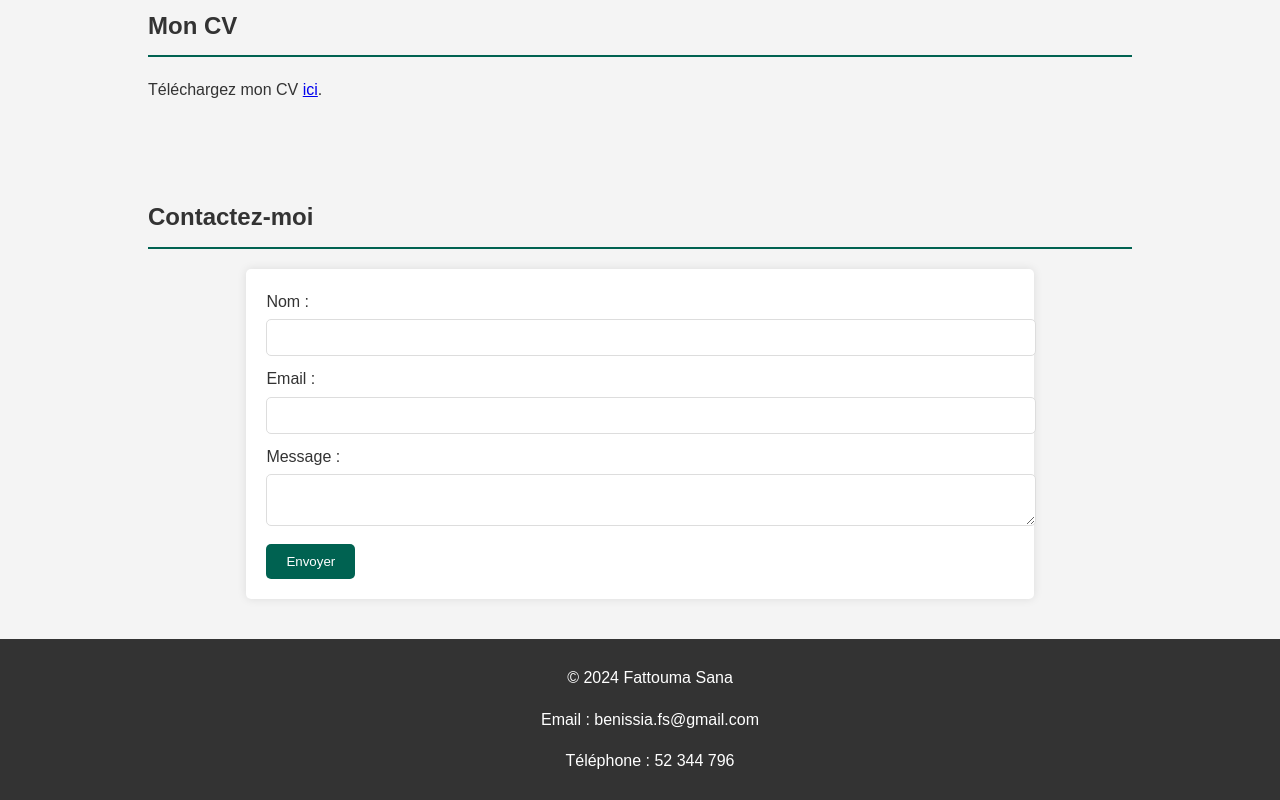
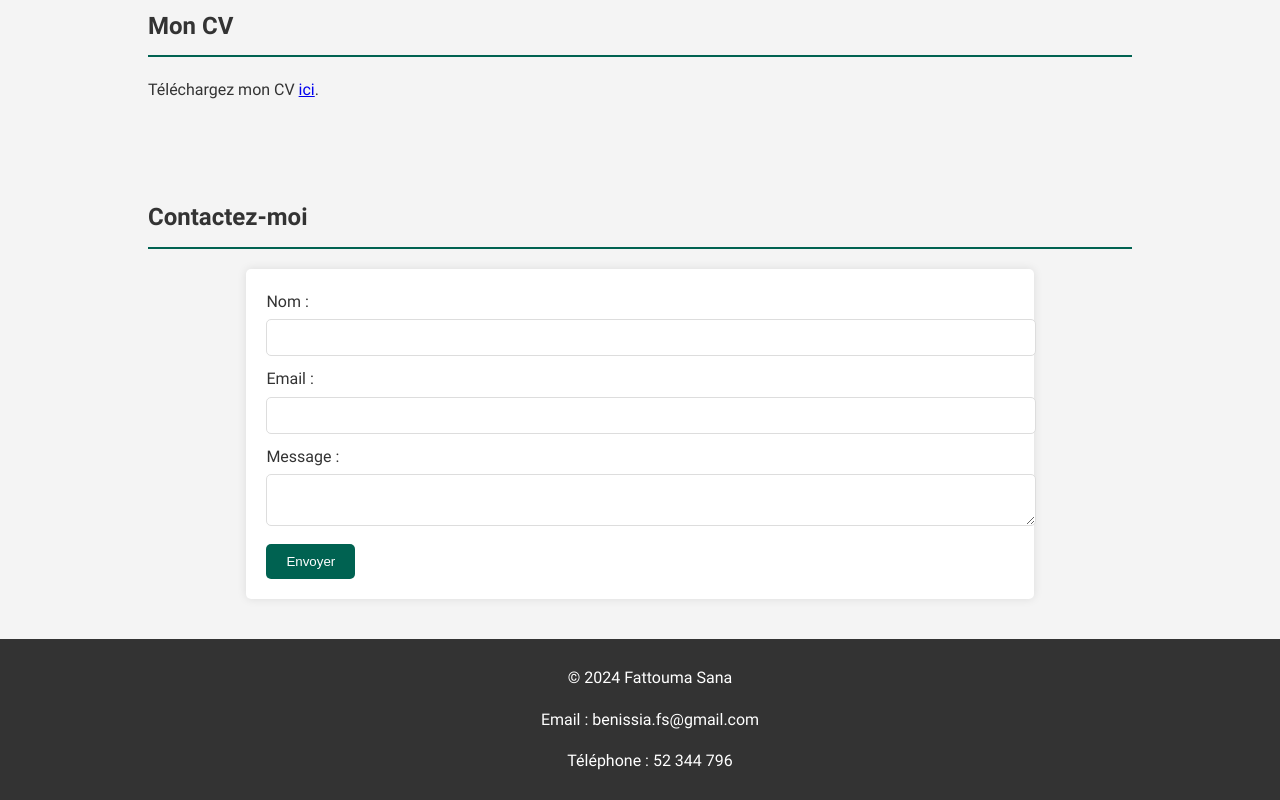
Before and after one commit to FattoumaSana/hi-gomycode, a plain HTML site: page index.html in a window 1280 px wide. Shown: the part 1252-2052 px from the top of the page. Drawn offline with Linux system fonts and the light colour scheme.

Commit message:
ajout police roboto

```diff
--- a/css/style.css
+++ b/css/style.css
@@ -1,5 +1,8 @@
+@font-face { font-family: 'Roboto'; src: url('../fonts/Roboto-Regular.ttf') format('truetype'); font-weight: normal; }
+@font-face { font-family: 'Roboto'; src: url('../fonts/Roboto-Bold.ttf') format('truetype'); font-weight: bold; }
+
 body {
-    font-family: Arial, sans-serif;
+    font-family: 'Roboto', Arial, sans-serif;
     line-height: 1.6;
     margin: 0;
     padding: 0;
@@ -62,7 +65,7 @@ footer {
     color: #fff;
     text-align: center;
     padding: 10px;
-    margin-top: 20px; /* Ajoute un espace au-dessus du footer */
+    margin-top: 20px;
     width: 100%;
 }
 
@@ -110,7 +113,6 @@ form input[type="submit"]:hover {
     background: #333;
 }
 
-/* Styles pour les vidéos */
 #video {
     text-align: center;
     margin: 20px 10%;
```
Also changed, not shown: fonts/Roboto-Black.ttf (added), fonts/Roboto-BlackItalic.ttf (added), fonts/Roboto-Bold.ttf (added), fonts/Roboto-BoldItalic.ttf (added), fonts/Roboto-Italic.ttf (added), fonts/Roboto-Light.ttf (added), fonts/Roboto-LightItalic.ttf (added), fonts/Roboto-Medium.ttf (added), fonts/Roboto-MediumItalic.ttf (added), fonts/Roboto-Regular.ttf (added), fonts/Roboto-Thin.ttf (added), fonts/Roboto-ThinItalic.ttf (added).
